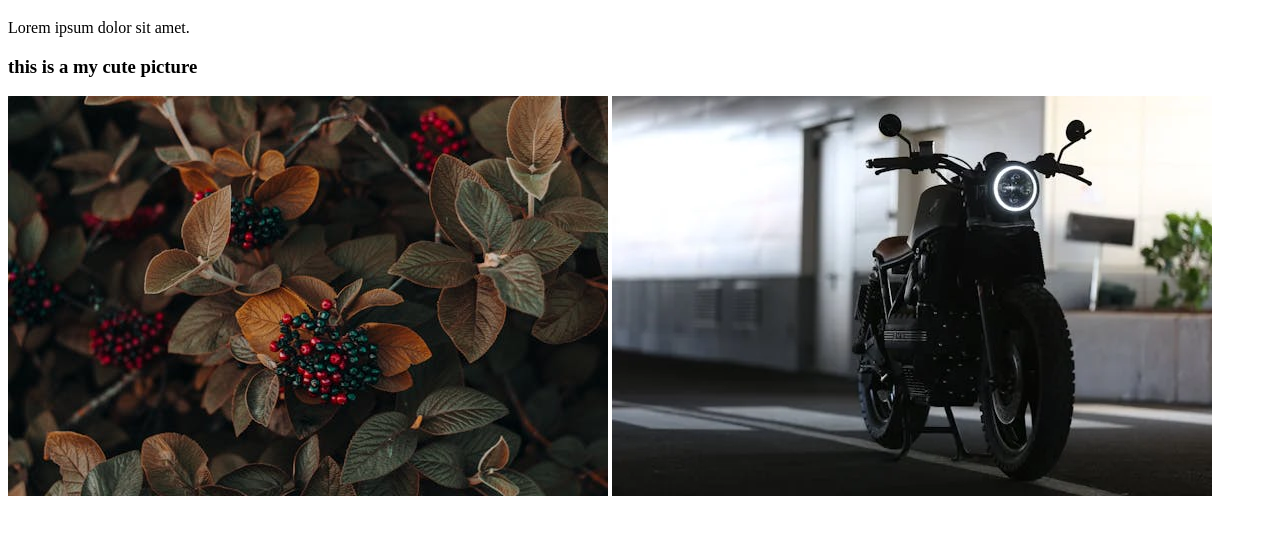
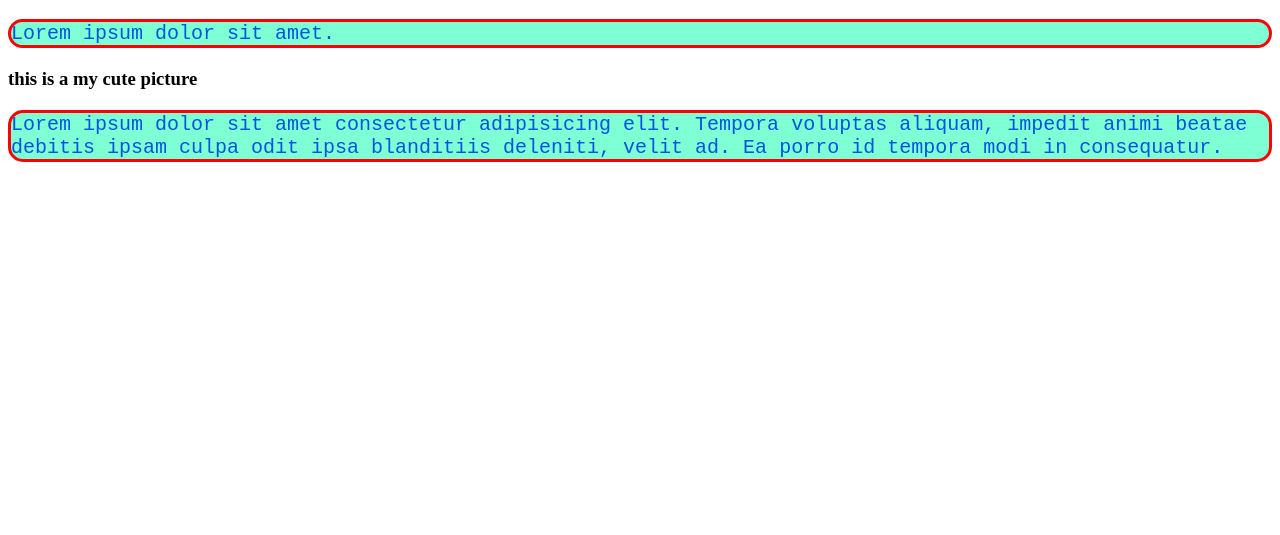
Before and after one commit to yesir67/this-my-website, a plain HTML site: page index.html in a window 1280 px wide. Shown: the part 61-596 px from the top of the page. Drawn offline with Linux system fonts and the light colour scheme.

Commit message:
website digine and style

```diff
--- a/index.html
+++ b/index.html
@@ -4,14 +4,15 @@
     <meta charset="UTF-8">
     <meta name="viewport" content="width=device-width, initial-scale=1.0">
     <title>this is my website</title>
+    <link rel="stylesheet" href="style/style.css">
 </head>
 <body>
     <h1>This is my website</h1>
     <p>Lorem ipsum dolor sit amet.</p>
     <div>
         <h3>this is a my cute picture</h3>
-        <img src="pexels-photo-1379640.jpeg" alt="comming soon">
-        <img src="pexels-photo-1413412.webp" alt="comming soon">
+       <p> Lorem ipsum dolor sit amet consectetur adipisicing elit. Tempora voluptas aliquam, impedit animi beatae debitis ipsam culpa odit ipsa blanditiis deleniti, velit ad. Ea porro id tempora modi in consequatur.</p>
+
     </div>
 </body>
 </html>
--- /dev/null
+++ b/style/style.css
@@ -0,0 +1,11 @@
+p{
+    background-color: aquamarine;
+    font-size: 20px;
+    font-family: 'Courier New', Courier, monospace;
+    border: 3px solid red;
+    border-radius: 15px;
+    color: rgb(5, 84, 221);
+    box-shadow: 10px 10x 20px blue;
+
+
+}
```
Also changed, not shown: lion-wild-africa-african.jpg (deleted), pexels-photo-1379640.jpeg (deleted), pexels-photo-1413412.webp (deleted), pexels-photo-1629998.webp (deleted), pexels-photo-1645668.webp (deleted), pexels-photo-325044.webp (deleted), 1 other file.
